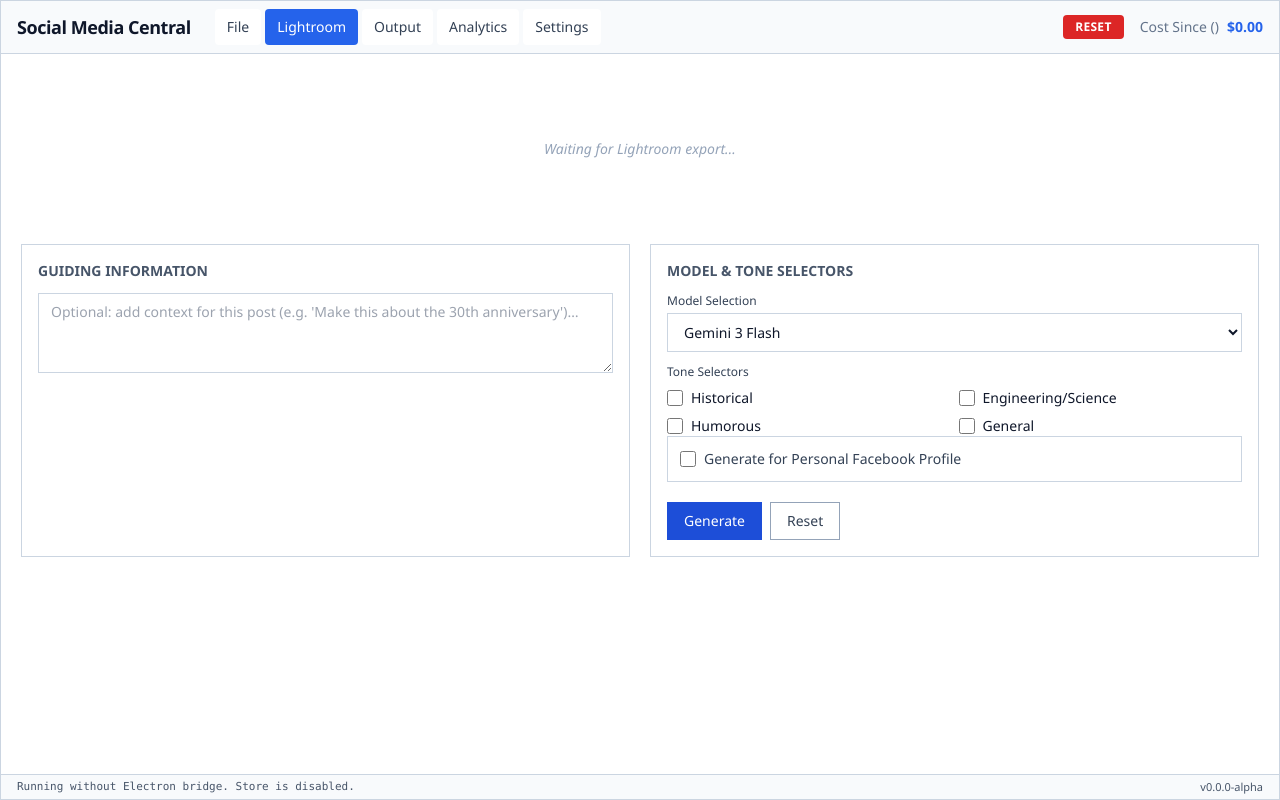
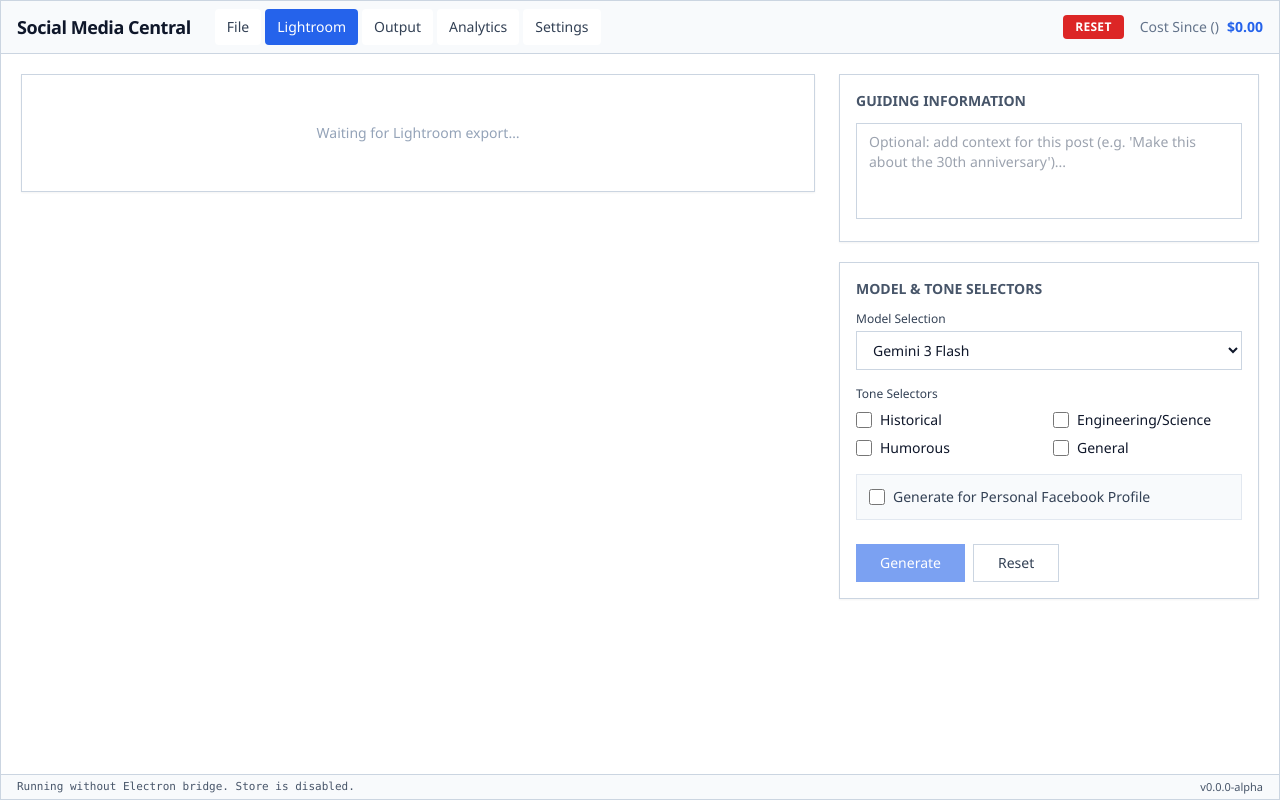
Before and after one commit to PGrossman/Social-Media-Central, a React (Vite) app: page / in a window 1280 px wide. Both pictures are taken after a click on the button "Lightroom". Built offline with nearby package versions, Linux system fonts and the light colour scheme.

Commit message:
Add auto-launch fallback + new Lightroom tab two-column layout

```diff
--- a/src/App.tsx
+++ b/src/App.tsx
@@ -1131,73 +1131,64 @@ function App() {
           )}
 
           {activeView === "lightroom" && (
-            <div className="space-y-5">
-              {/* Image preview strip */}
-              <section className="flex items-start gap-5">
-                <div className="flex-1 min-h-[150px] flex items-center gap-2 overflow-x-auto py-2">
-                  {images.map((image) => (
-                    <div
-                      key={image.previewUrl}
-                      className="h-[150px] w-[150px] shrink-0 overflow-hidden border border-slate-300 bg-slate-100"
-                    >
-                      <img src={image.previewUrl} alt={image.file.name} className="h-full w-full object-cover" />
-                    </div>
-                  ))}
-                  {images.length === 0 && (
-                    <div className="flex flex-1 items-center justify-center text-slate-400 text-sm italic">
-                      Waiting for Lightroom export…
-                    </div>
-                  )}
-                </div>
-              </section>
-
-              <section className="grid gap-5 lg:grid-cols-2">
-                {/* Guiding Info + Read-only Metadata */}
-                <div className="border border-slate-300 bg-white p-4 space-y-4">
-                  <div>
-                    <h2 className="mb-3 text-sm font-semibold uppercase text-slate-600">Guiding Information</h2>
-                    <textarea
-                      className="h-20 w-full border border-slate-300 px-3 py-2 text-sm"
-                      value={lrGuidingInfo}
-                      onChange={(e) => setLrGuidingInfo(e.target.value)}
-                      placeholder="Optional: add context for this post (e.g. 'Make this about the 30th anniversary')…"
-                    />
+            <div className="flex flex-col lg:flex-row gap-6 items-start">
+
+              {/* Left Column: Images and Metadata (Wider) */}
+              <section className="flex-1 w-full space-y-6">
+                {images.length === 0 ? (
+                  <div className="flex flex-col items-center justify-center text-slate-400 text-sm py-12 border border-slate-300 bg-white shadow-sm">
+                    <p>Waiting for Lightroom export…</p>
                   </div>
-
-                  {lrMetadata && (
-                    <div>
-                      <h2 className="mb-2 text-sm font-semibold uppercase text-slate-600">Lightroom Metadata</h2>
-                      <div className="grid grid-cols-2 gap-x-4 gap-y-1 text-sm">
-                        {lrMetadata.title && (
-                          <><span className="font-medium text-slate-500">Title</span><span className="text-slate-800">{lrMetadata.title}</span></>
-                        )}
-                        {lrMetadata.keywords && lrMetadata.keywords.length > 0 && (
-                          <><span className="font-medium text-slate-500">Keywords</span><span className="text-slate-800">{lrMetadata.keywords.join(", ")}</span></>
-                        )}
-                        {lrMetadata.location && (
-                          <><span className="font-medium text-slate-500">Location</span><span className="text-slate-800">{lrMetadata.location}</span></>
-                        )}
-                        {lrMetadata.camera && (
-                          <><span className="font-medium text-slate-500">Camera</span><span className="text-slate-800">{lrMetadata.camera}</span></>
-                        )}
-                        {lrMetadata.lens && (
-                          <><span className="font-medium text-slate-500">Lens</span><span className="text-slate-800">{lrMetadata.lens}</span></>
-                        )}
-                        {lrMetadata.aperture && (
-                          <><span className="font-medium text-slate-500">Aperture</span><span className="text-slate-800">{lrMetadata.aperture}</span></>
-                        )}
-                        {lrMetadata.iso && (
-                          <><span className="font-medium text-slate-500">ISO</span><span className="text-slate-800">{lrMetadata.iso}</span></>
-                        )}
+                ) : (
+                  images.map((image) => (
+                    <div key={image.previewUrl} className="flex flex-col sm:flex-row items-center sm:items-start gap-6 p-4 bg-white border border-slate-300 shadow-sm">
+                      <div className="h-32 w-40 shrink-0 overflow-hidden border border-slate-200 bg-slate-100">
+                        <img src={image.previewUrl} alt={image.file.name} className="h-full w-full object-cover" />
+                      </div>
+
+                      {/* Formatted Metadata Block */}
+                      <div className="flex-1 text-sm text-slate-800 space-y-1">
+                        <div className="flex gap-3">
+                          <span className="font-bold w-24 text-right shrink-0">Title:</span>
+                          <span className="font-medium">{lrMetadata?.title || ''}</span>
+                        </div>
+                        <div className="flex gap-3">
+                          <span className="font-bold w-24 text-right shrink-0">Caption:</span>
+                          <span>{lrMetadata?.caption || ''}</span>
+                        </div>
+                        <div className="flex gap-3">
+                          <span className="font-bold w-24 text-right shrink-0">Description:</span>
+                          <span>{lrMetadata?.description || lrMetadata?.caption || ''}</span>
+                        </div>
+                        <div className="flex gap-3">
+                          <span className="font-bold w-24 text-right shrink-0">Keywords:</span>
+                          <span>{lrMetadata?.keywords?.join(", ") || ''}</span>
+                        </div>
                       </div>
                     </div>
-                  )}
+                  ))
+                )}
+              </section>
+
+              {/* Right Column: Controls (Narrower) */}
+              <section className="w-full lg:w-[420px] shrink-0 space-y-5">
+
+                {/* Guiding Information */}
+                <div className="border border-slate-300 bg-white p-4 shadow-sm">
+                  <h2 className="mb-3 text-sm font-bold uppercase text-slate-600">Guiding Information</h2>
+                  <textarea
+                    className="h-24 w-full border border-slate-300 px-3 py-2 text-sm resize-none"
+                    value={lrGuidingInfo}
+                    onChange={(e) => setLrGuidingInfo(e.target.value)}
+                    placeholder="Optional: add context for this post (e.g. 'Make this about the 30th anniversary')..."
+                  />
                 </div>
 
-                {/* Model & Tone Selectors (same as Create tab) */}
-                <div className="border border-slate-300 bg-white p-4">
-                  <h2 className="mb-3 text-sm font-semibold uppercase text-slate-600">Model & Tone Selectors</h2>
-                  <div className="mb-3">
+                {/* Model & Tone Selectors */}
+                <div className="border border-slate-300 bg-white p-4 shadow-sm">
+                  <h2 className="mb-3 text-sm font-bold uppercase text-slate-600">Model & Tone Selectors</h2>
+
+                  <div className="mb-4">
                     <label className="mb-1 block text-xs font-medium text-slate-700">Model Selection</label>
                     <select
                       value={selectedModel}
@@ -1211,7 +1202,8 @@ function App() {
                       ))}
                     </select>
                   </div>
-                  <div className="space-y-2">
+
+                  <div className="space-y-2 mb-4">
                     <label className="mb-1 block text-xs font-medium text-slate-700">Tone Selectors</label>
                     <div className="grid grid-cols-2 gap-2">
                       {STYLE_OPTIONS.map((style) => (
@@ -1227,7 +1219,8 @@ function App() {
                       ))}
                     </div>
                   </div>
-                  <div className="flex flex-col gap-2 border border-slate-300 bg-white p-3">
+
+                  <div className="mb-6 flex flex-col gap-2 border border-slate-200 bg-slate-50 p-3">
                     <label className="flex items-center gap-2 text-sm font-medium text-slate-700">
                       <input
                         type="checkbox"
@@ -1239,19 +1232,19 @@ function App() {
                     </label>
                   </div>
 
-                  <div className="mt-5 flex flex-wrap gap-2">
+                  <div className="flex gap-2">
                     <button
                       type="button"
                       onClick={() => void handleGenerate()}
-                      disabled={loading}
-                      className="border border-blue-700 bg-blue-700 px-4 py-2 text-sm text-white disabled:opacity-60"
+                      disabled={loading || images.length === 0}
+                      className="bg-blue-600 hover:bg-blue-700 px-6 py-2 text-sm font-medium text-white disabled:opacity-60 transition-colors"
                     >
                       {loading ? "Generating…" : "Generate"}
                     </button>
                     <button
                       type="button"
                       onClick={resetNewPost}
-                      className="border border-slate-400 bg-white px-4 py-2 text-sm text-slate-700 hover:bg-slate-50"
+                      className="border border-slate-300 bg-white px-6 py-2 text-sm font-medium text-slate-700 hover:bg-slate-50 transition-colors"
                     >
                       Reset
                     </button>
```
Also changed, not shown: 1 other file (tests, documents, lock files or other folders).
